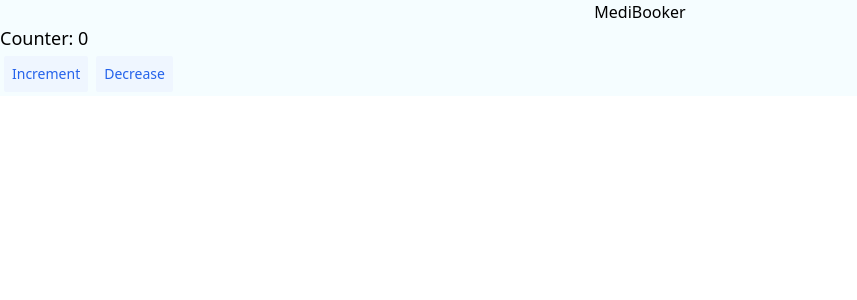
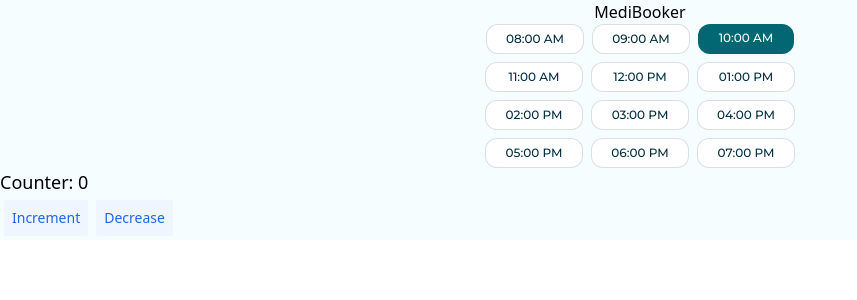
Before and after one commit to Yenniferh/medibooker-frontend, a React (Vite) app: page / in a window 1280 px wide. Shown: the top 300 px of the page, without its empty margins (0-857 px from the left). Built offline with nearby package versions, Linux system fonts and the light colour scheme.

Commit message:
ADD: TimeSlotPill component

```diff
--- a/src/App.tsx
+++ b/src/App.tsx
@@ -1,4 +1,5 @@
 import { useCounterStore } from "@/counterStore";
+import TimeSlotPill from "@/components/TimeSlotPill";
 
 function App() {
   const counter = useCounterStore((state) => state.counter);
@@ -8,6 +9,20 @@
   return (
     <div>
       <h1 className="text-center">MediBooker</h1>
+      <ol className="flex flex-wrap justify-center gap-2 xs:mx-auto xs:max-w-80">
+        <TimeSlotPill hour="08:00 AM" onClick={() => console.log("clicked 08:00 AM")} />
+        <TimeSlotPill hour="09:00 AM" onClick={() => console.log("clicked 09:00 AM")} />
+        <TimeSlotPill hour="10:00 AM" onClick={() => console.log("clicked 10:00 AM")} isSelected />
+        <TimeSlotPill hour="11:00 AM" onClick={() => console.log("clicked 11:00 AM")} />
+        <TimeSlotPill hour="12:00 PM" onClick={() => console.log("clicked 12:00 PM")} />
+        <TimeSlotPill hour="01:00 PM" onClick={() => console.log("clicked 01:00 PM")} />
+        <TimeSlotPill hour="02:00 PM" onClick={() => console.log("clicked 02:00 PM")} />
+        <TimeSlotPill hour="03:00 PM" onClick={() => console.log("clicked 03:00 PM")} />
+        <TimeSlotPill hour="04:00 PM" onClick={() => console.log("clicked 04:00 PM")} />
+        <TimeSlotPill hour="05:00 PM" onClick={() => console.log("clicked 05:00 PM")} />
+        <TimeSlotPill hour="06:00 PM" onClick={() => console.log("clicked 06:00 PM")} />
+        <TimeSlotPill hour="07:00 PM" onClick={() => console.log("clicked 07:00 PM")} />
+      </ol>
       <div>
         <p className="text-lg">Counter: {counter}</p>
         <button
--- /dev/null
+++ b/src/components/TimeSlotPill/index.tsx
@@ -0,0 +1,23 @@
+import { TimeSlotPillProps } from "./types";
+
+const TimeSlotPill: React.FC<TimeSlotPillProps> = ({ hour, onClick, isSelected = false }) => {
+  const selectedClass = isSelected
+    ? "bg-teal"
+    : "border border-teal-gray border-opacity-25 bg-white";
+  const selectedTextClass = isSelected ? "text-white" : "text-deep-teal";
+  return (
+    <li
+      data-testid="time-slot-pill"
+      onClick={onClick}
+      className={`rounded-xl px-4 py-1.5 ${selectedClass}`}
+    >
+      <span
+        className={`flex min-w-16 justify-center self-center font-body text-xs font-medium ${selectedTextClass}`}
+      >
+        {hour}
+      </span>
+    </li>
+  );
+};
+
+export default TimeSlotPill;
--- /dev/null
+++ b/src/components/TimeSlotPill/types.ts
@@ -0,0 +1,5 @@
+export type TimeSlotPillProps = {
+  hour: string;
+  onClick: () => void;
+  isSelected?: boolean;
+};
--- a/vite.config.ts
+++ b/vite.config.ts
@@ -25,7 +25,7 @@
     coverage: {
       reporter: ["text", "html"],
       include: ["src/**/*.ts", "src/**/*.tsx"],
-      exclude: ["src/**/*.d.ts", "src/setupTests.ts", "src/main.tsx"],
+      exclude: ["src/**/*.d.ts", "src/setupTests.ts", "src/main.tsx", "src/**/types.ts"],
       watermarks: {
         statements: [80, 95],
         functions: [80, 95],
```
Also changed, not shown: 1 other file (tests, documents, lock files or other folders).
